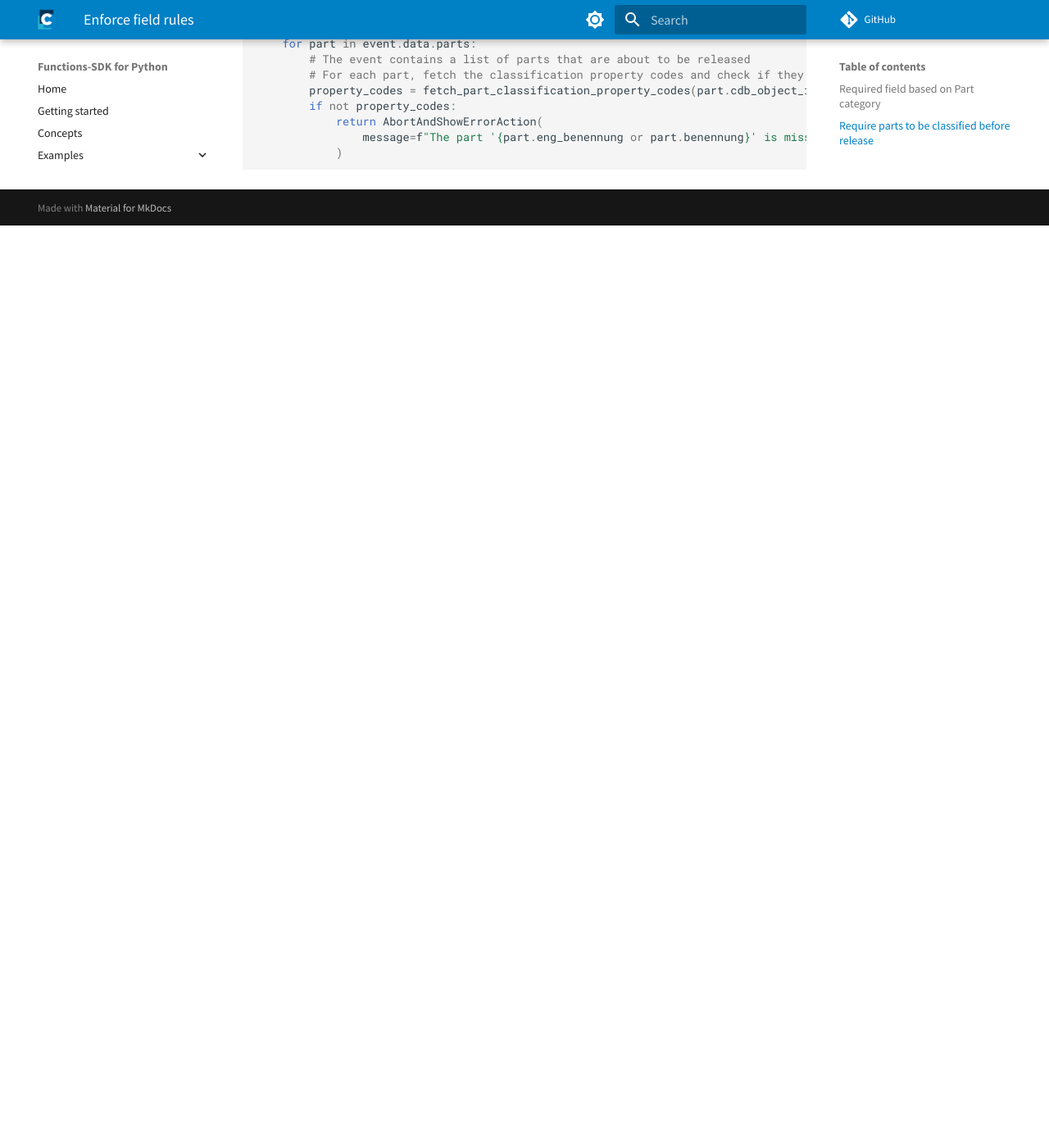
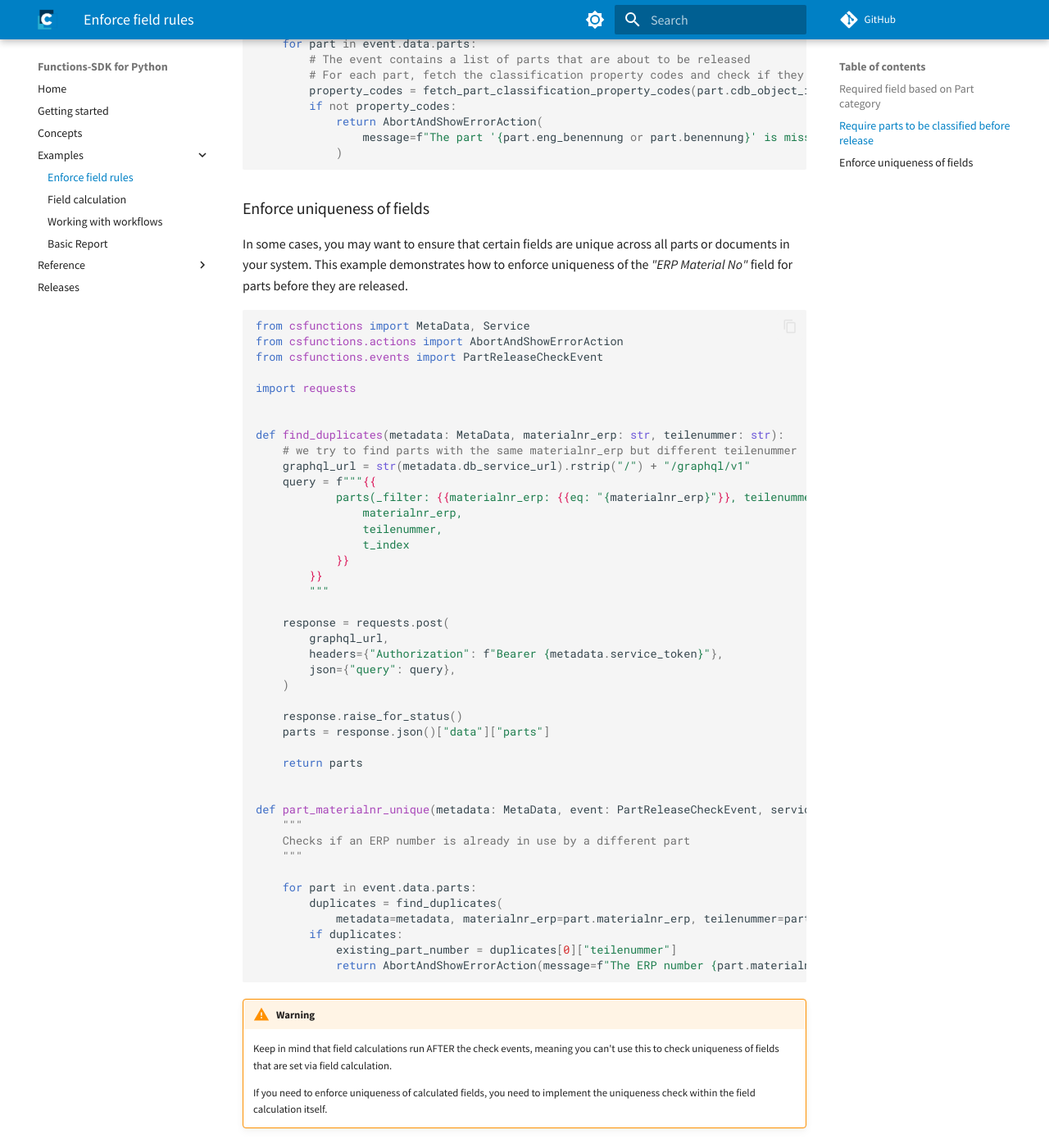
Before and after one commit to cslab/functions-sdk-python, an MkDocs documentation site: the page built from docs/examples/enforce_field_rules.md, in a window 1280 px wide and 1400 px high, scrolled down 2043 px. Shown: the whole window at 82% size. Built offline with MkDocs 1.6.1 and Material for MkDocs 9.7.7, drawn with Linux system fonts in a browser that asks for light colours; comment, search, counter and statistics services are not loaded; before the commit the page ends 2318 px from its top, so only the background shows below that.

Commit message:
doc: Add example for enforcing uniqueness of ERP Material No field (#42)

````diff
--- a/docs/examples/enforce_field_rules.md
+++ b/docs/examples/enforce_field_rules.md
@@ -96,3 +96,59 @@
             )
 
 ```
+
+
+### Enforce uniqueness of fields
+
+In some cases, you may want to ensure that certain fields are unique across all parts or documents in your system.
+This example demonstrates how to enforce uniqueness of the *"ERP Material No"* field for parts before they are released.
+
+```python
+from csfunctions import MetaData, Service
+from csfunctions.actions import AbortAndShowErrorAction
+from csfunctions.events import PartReleaseCheckEvent
+
+import requests
+
+
+def find_duplicates(metadata: MetaData, materialnr_erp: str, teilenummer: str):
+    # we try to find parts with the same materialnr_erp but different teilenummer
+    graphql_url = str(metadata.db_service_url).rstrip("/") + "/graphql/v1"
+    query = f"""{{
+            parts(_filter: {{materialnr_erp: {{eq: "{materialnr_erp}"}}, teilenummer: {{neq: "{teilenummer}"}}}}) {{
+                materialnr_erp,
+                teilenummer,
+                t_index
+            }}
+        }}
+        """
+
+    response = requests.post(
+        graphql_url,
+        headers={"Authorization": f"Bearer {metadata.service_token}"},
+        json={"query": query},
+    )
+
+    response.raise_for_status()
+    parts = response.json()["data"]["parts"]
+
+    return parts
+
+
+def part_materialnr_unique(metadata: MetaData, event: PartReleaseCheckEvent, service: Service):
+    """
+    Checks if an ERP number is already in use by a different part
+    """
+
+    for part in event.data.parts:
+        duplicates = find_duplicates(
+            metadata=metadata, materialnr_erp=part.materialnr_erp, teilenummer=part.teilenummer)
+        if duplicates:
+            existing_part_number = duplicates[0]["teilenummer"]
+            return AbortAndShowErrorAction(message=f"The ERP number {part.materialnr_erp} is already in use by part number {existing_part_number}.")
+```
+
+!!! warning
+    Keep in mind that field calculations run AFTER the check events, meaning you can't use this to check uniqueness of fields that are set via field calculation.
+
+    If you need to enforce uniqueness of calculated fields, you need to implement the uniqueness check within the field calculation itself.
````
